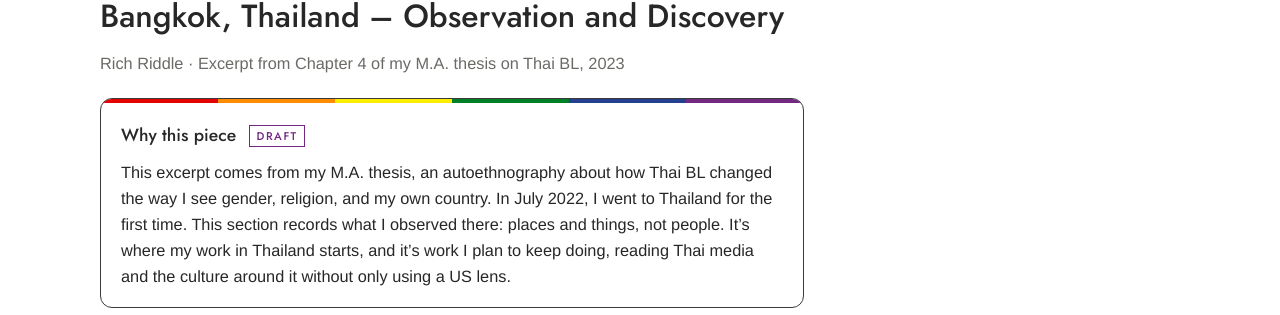
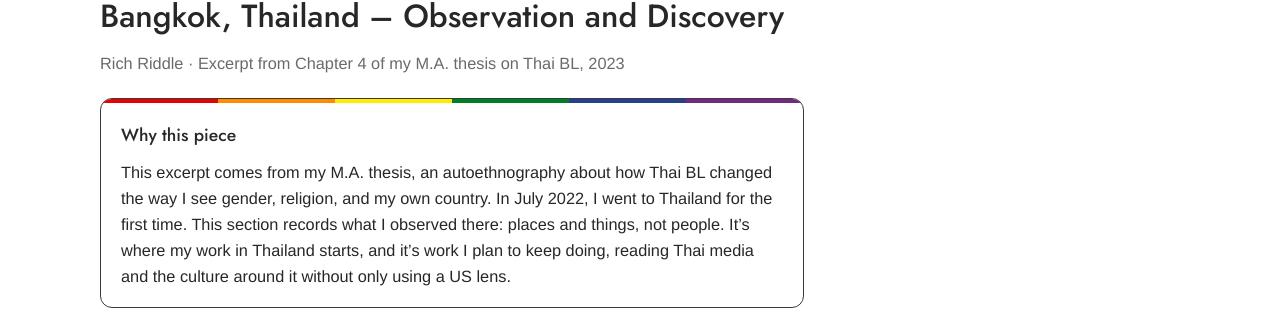
Before and after one commit to prof-richriddle/portfolio, a Jekyll site: the page built from sample-bangkok.html, in a window 1280 px wide and 900 px high. Shown: the part 160-475 px from the top of the window. Built offline with Jekyll 4.4.1, drawn with Linux system fonts in a browser that asks for light colours.

Commit message:
Bangkok sample: approve narrative
Co-Authored-By: Claude Opus 5.5 <noreply@anthropic.com>
Claude-Session: https://claude.ai/code/session_01LKxkcfdpkeKgywibvvsXFB

```diff
--- a/sample-bangkok.html
+++ b/sample-bangkok.html
@@ -9,7 +9,7 @@ title: "Writing Sample: Bangkok, Observation and Discovery"
   <p class="meta">Rich Riddle · Excerpt from Chapter 4 of my M.A. thesis on Thai BL, 2023</p>
 
   <aside class="why">
-    <h2>Why this piece <span class="draft">Draft</span></h2>
+    <h2>Why this piece</h2>
     <p>This excerpt comes from my M.A. thesis, an autoethnography about how Thai BL changed the way I see gender, religion, and my own country. In July 2022, I went to Thailand for the first time. This section records what I observed there: places and things, not people. It’s where my work in Thailand starts, and it’s work I plan to keep doing, reading Thai media and the culture around it without only using a US lens.</p>
   </aside>
 
```
